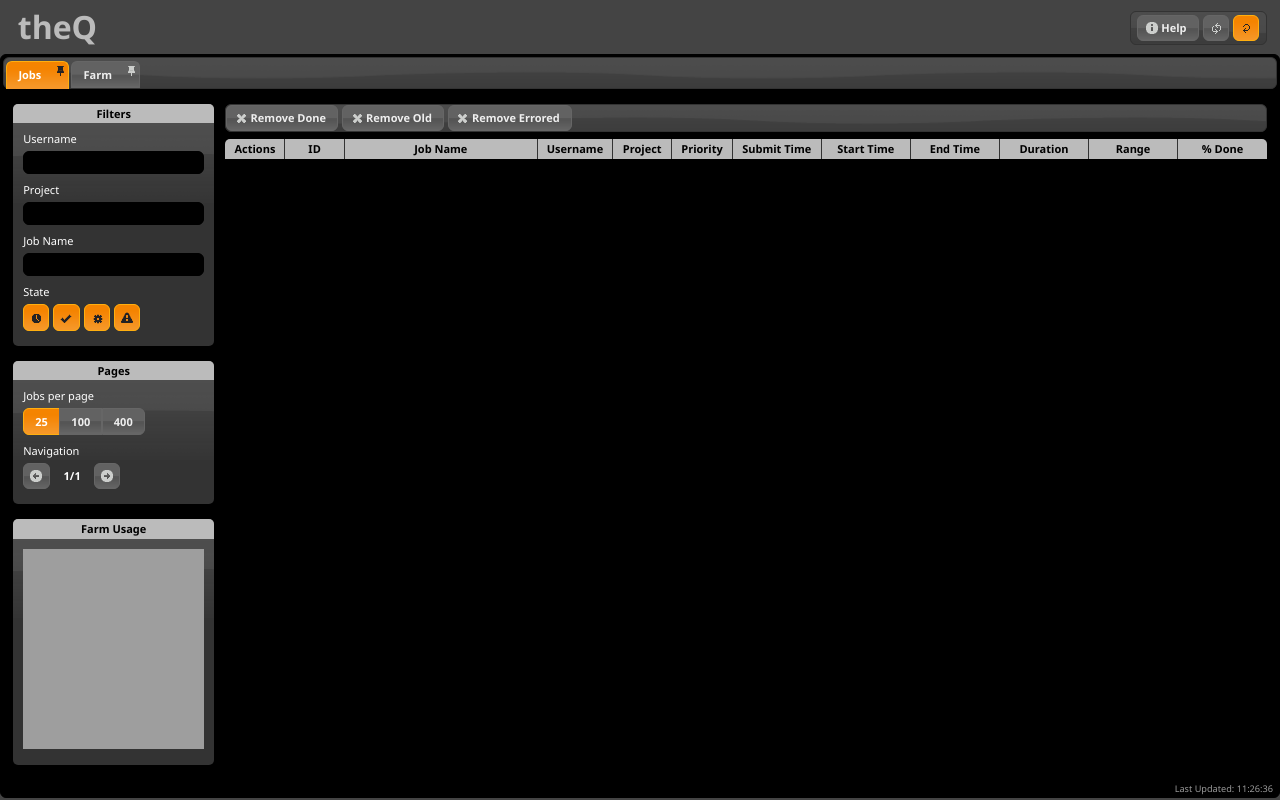
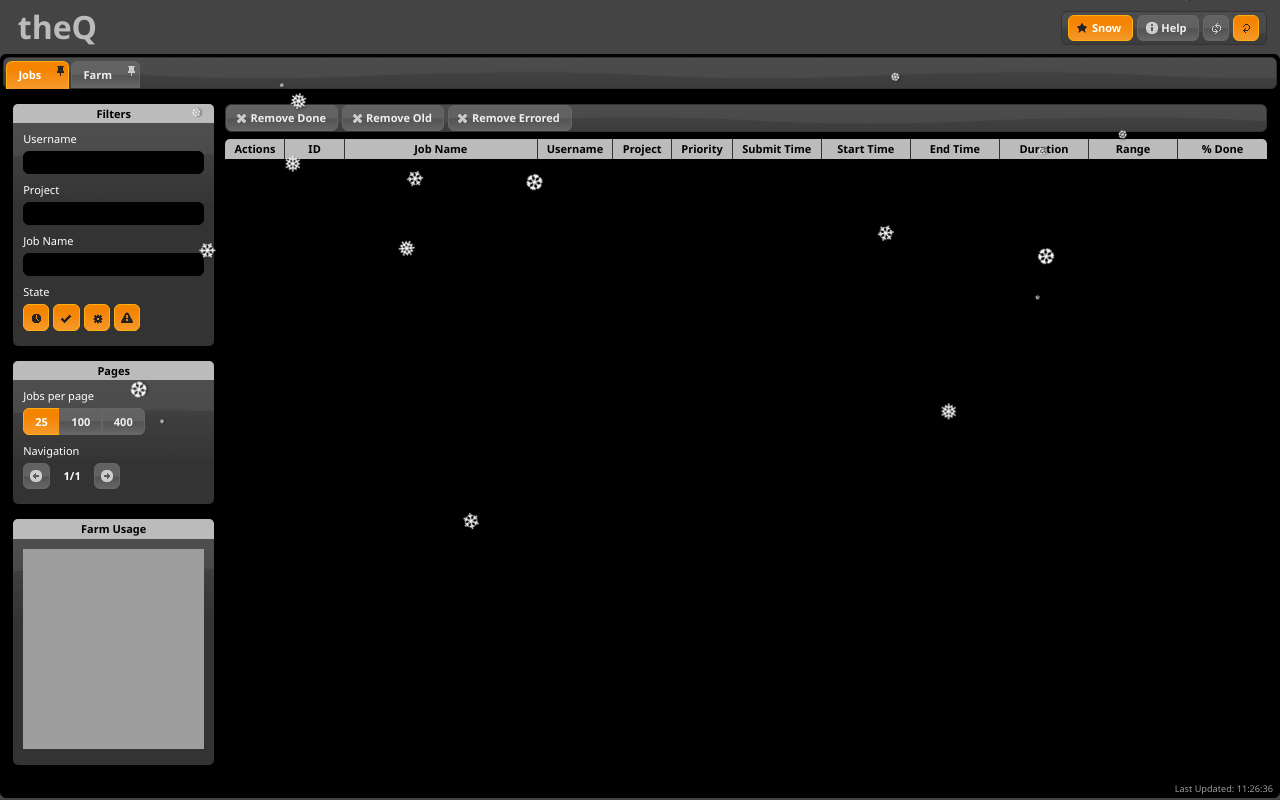
Before and after one commit to primefocusworld/sge4vfx, a Python web app: template webui/templates/index.html in a window 1280 px wide. Run offline with Jinja, Linux system fonts and the light colour scheme; the template is opened without the code that fills it, so the values that code supplies are empty; some libraries are stand-ins or nearby versions; grey boxes are pictures that could not be loaded.

Commit message:
Christmas fun

```diff
--- /dev/null
+++ b/webui/static/css/letitsnow.css
@@ -0,0 +1,82 @@
+.snowflake {
+	position: absolute;
+	text-align: center;
+	z-index: 9999;
+	top: -100px;
+	width: 1em;
+	height: 1em;
+	color: white;
+	font-size: 16px;
+	text-shadow: rgba(0, 0, 0, 0.7) 1px 1px 2px;
+	/* We use the following properties to apply the fade and drop animations to each snowflake.
+	   Each of these properties takes two values. These values respectively match a setting
+	   for fade and drop.
+	*/
+	-webkit-animation-iteration-count: infinite, 20;
+	-webkit-animation-direction: normal, normal;
+	-webkit-animation-timing-function: linear, ease-in;
+}
+
+.snowflake span {
+	position: absolute;
+	display: block;
+	width: 1em;
+	height: 1em;
+	/* We use the following properties to adjust the clockwiseSpin or counterclockwiseSpin
+	   animations on each snowflake.
+	   The createASnowflake function determines whether a flake has the
+	   clockwiseSpin or counterclockwiseSpin animation.
+	*/
+	-webkit-animation-iteration-count: infinite;
+	-webkit-animation-direction: alternate;
+	-webkit-animation-timing-function: ease-in-out;
+	-webkit-transform-origin: 50% -100%;
+
+}
+
+.snowflake.tiny {
+	font-size: 0.5em;
+}
+
+.snowflake.small {
+	font-size: 1em;
+}
+
+.snowflake.medium {
+	font-size: 2em;
+}
+
+.snowflake.large {
+	font-size: 3em;
+}
+
+.snowflake.massive {
+	font-size: 7em;
+}
+
+/* Hides a snowflake towards the very end of the animation */
+@-webkit-keyframes fade {
+	/* Show a snowflake while into or below 85 percent of the animation and hide it, otherwise */
+	0%   { opacity: 1; }
+	85%  { opacity: 1; }
+	100% { opacity: 0; }
+}
+
+/* Makes a snowflake fall from -50px to 1200px pixels in the y-axis */
+@-webkit-keyframes drop {
+	0%   { -webkit-transform: translate(0px, -50px); }
+	100% { -webkit-transform: translate(0px, 900px); }
+}
+
+/* Rotates a snowflake from -50 to 50 degrees in 2D space */
+@-webkit-keyframes clockwiseSpin {
+	0%   { -webkit-transform: rotate(-50deg); }
+	100% { -webkit-transform: rotate(50deg); }
+}
+
+
+/* Rotates it from 50 to -50 degrees in 2D space */
+@-webkit-keyframes counterclockwiseSpin  {
+	0%   { -webkit-transform: rotate(50deg); }
+	100% { -webkit-transform: rotate(-50deg); }
+}
--- a/webui/static/js/main.js
+++ b/webui/static/js/main.js
@@ -27,6 +27,9 @@ var queueData;
 var queueChart;
 var jobsPageGuage;
 var queueOptions;
+
+// Happy Christmassy snow
+var theSnow = new Snow();
 
 // Allows you to call jobsTable cgi script
 function getJobs(params) {
@@ -517,10 +520,23 @@ function setupTopToolbar() {
 		text: false,
 		icons: { primary: "ui-icon-locked" }
 	});
+	$("#snowy").button({
+		text: true,
+		icons: { primary: "ui-icon-star" }
+	}).click(function() { toggleSnow(); });
+	theSnow.start();
 	$("#manualRefresh").button({
 		text: false,
 		icons: { primary: "ui-icon-refresh" }
 	}).click(function() { refreshPage(); });
+}
+
+function toggleSnow() {
+	if (! theSnow.snowRunning) {
+		theSnow.start();
+	} else {
+		theSnow.stop();
+	}
 }
 
 function setupJobsToolbar() {
--- a/webui/templates/index.html
+++ b/webui/templates/index.html
@@ -13,6 +13,10 @@
 	<script type="text/javascript" src="{{ static_url("js/vendor/jquery.cookie.js") }}"></script>
 	<script type="text/javascript" src="{{ static_url("js/vendor/mustache.js") }}"></script>
 	<script type="text/javascript" src="{{ static_url("js/templates.js") }}"></script>
+
+	<script type="text/javascript" src="{{ static_url("js/letitsnow.js") }}"></script>
+	<link rel="stylesheet" type="text/css" media="screen" href="{{ static_url("css/letitsnow.css") }}">
+
 	<script type="text/javascript" src="{{ static_url("js/main.js") }}"></script>
 	<script type='text/javascript' src='https://www.google.com/jsapi'></script>
 	<script type='text/javascript'>
@@ -24,6 +28,7 @@
 <div id="header">
 	<h1>theQ</h1>
 	<div id="topToolbar" class="ui-widget-header ui-corner-all">
+		<input type="checkbox" id="snowy" name="snowy" checked="yes"><label for="snowy">Snow</label>
 		<button id="showLegend">Help</button>
 		<button id="manualRefresh" title="Manual Refresh">Refresh</button>
 		<input type="checkbox" id="autorefresh" name="autorefresh"><label for="autorefresh">Auto Refresh</label>
```
Also changed, not shown: webui/static/js/letitsnow.js (added, +95 -0 lines).
